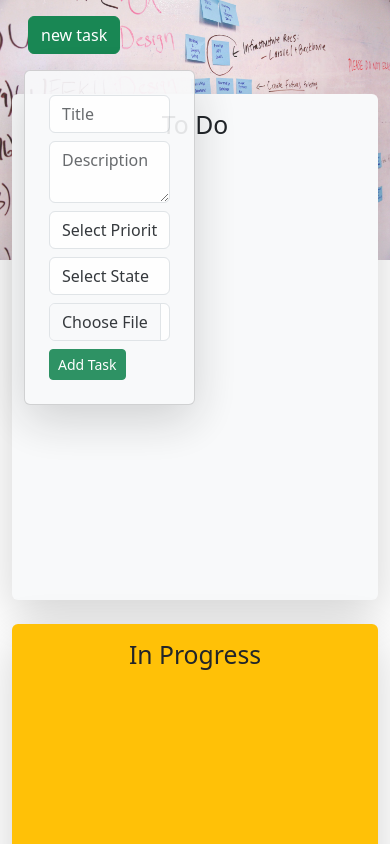
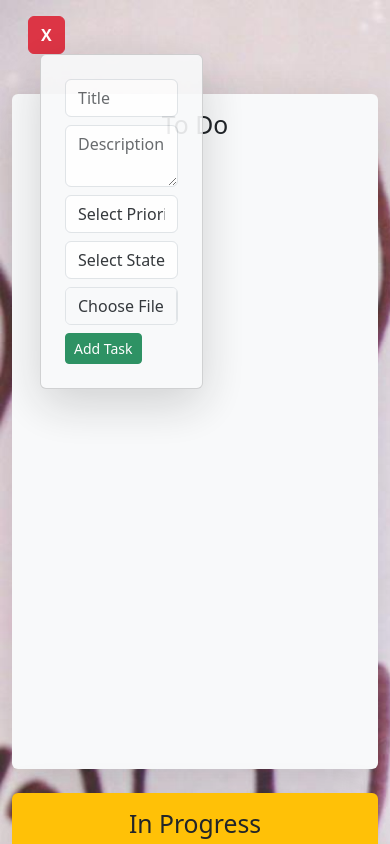
Before and after one commit to eng-mohamed-I/task-management-app-react, a React (Create React App) app: page / in a window 390 px wide. Both pictures are taken after a click on the button "new task". Shown: the top 844 px of the page. Built offline with nearby package versions, Linux system fonts and the light colour scheme.

Commit message:
update status

```diff
--- a/package.json
+++ b/package.json
@@ -9,6 +9,7 @@
     "@testing-library/react": "^13.4.0",
     "@testing-library/user-event": "^13.5.0",
     "bootstrap": "^5.3.3",
+    "font-awesome": "^4.7.0",
     "react": "^18.3.1",
     "react-dom": "^18.3.1",
     "react-hook-form": "^7.53.1",
--- a/src/Pages/task-form/task-form.jsx
+++ b/src/Pages/task-form/task-form.jsx
@@ -1,17 +1,22 @@
-import React from "react";
 import style from "./task-form.module.css";
-import { useForm, Controller } from "react-hook-form";
+import { useForm } from "react-hook-form";
 import { yupResolver } from "@hookform/resolvers/yup";
 import { useDispatch } from "react-redux";
 import { addTask } from "../../Redux/taskSlice";
 import { taskSchema } from "../../Validators/validationSchema";
+import { useEffect, useState } from "react";
 
-const TaskForm = () => {
+const TaskForm = ({ formVisibilty }) => {
+  const [addFormVisibilty, setAddFormVisibilty] = useState(false);
+
+  useEffect(() => {
+    setAddFormVisibilty(formVisibilty);
+  }, [formVisibilty]);
+
   const dispatch = useDispatch();
   const {
     register,
     handleSubmit,
-    control,
     formState: { errors },
   } = useForm({
     resolver: yupResolver(taskSchema),
@@ -20,10 +25,13 @@ const TaskForm = () => {
   const onSubmit = (data) => {
     const newTask = { id: Date.now(), ...data };
     dispatch(addTask(newTask));
+    setAddFormVisibilty(false);
   };
 
   return (
-    <div className="container">
+    <>
+      {addFormVisibilty && (
+        <div className={`${style.addform} container`}>
           <form
             onSubmit={handleSubmit(onSubmit)}
             className="card p-4 shadow-lg bg-light d-flex flex-column gap-2 col-6"
@@ -47,7 +55,9 @@ const TaskForm = () => {
                 placeholder="Description"
               />
               {errors.description && (
-            <small className="text-danger">{errors.description.message}</small>
+                <small className="text-danger">
+                  {errors.description.message}
+                </small>
               )}
             </div>
 
@@ -76,7 +86,11 @@ const TaskForm = () => {
             </div>
 
             <div className="d-flex flex-column">
-          <input className="form-control" type="file" {...register("image")} />
+              <input
+                className="form-control"
+                type="file"
+                {...register("image")}
+              />
               {errors.image && (
                 <small className="text-danger"> {errors.image.message}</small>
               )}
@@ -89,6 +103,8 @@ const TaskForm = () => {
             </div>
           </form>
         </div>
+      )}
+    </>
   );
 };
 
--- a/src/Pages/task-form/task-form.module.css
+++ b/src/Pages/task-form/task-form.module.css
@@ -0,0 +1,14 @@
+.addform {
+  animation: formAnimation 0.5s ease;
+}
+
+@keyframes formAnimation {
+  0% {
+    opacity: 0%;
+    width: 0%;
+  }
+  100% {
+    opacity: 90%;
+    width: 100%;
+  }
+}
--- a/src/Pages/task-list/task-list.jsx
+++ b/src/Pages/task-list/task-list.jsx
@@ -8,7 +8,8 @@ const KanbanBoard = () => {
   const tasks = useSelector((state) => state.tasks.tasks);
   const dispatch = useDispatch();
   const handleStateChange = (taskId, newState) => {
-    dispatch(editTask({ id: taskId, state: newState }));
+    dispatch(editTask({ id: taskId, updatedState: newState }));
+    console.log(newState);
   };
   const [addFormVisibilty, setAddFormVisibilty] = useState(false);
   const showHiddenForm = () => {
@@ -30,31 +31,41 @@ const KanbanBoard = () => {
     <div className={`${style.main} container-fulid`}>
       <img
         src="pexels-startup-stock-photos-7376.jpg"
-        alt=""
-        className="w-100 position-fixed top-0 start-0"
+        alt="image/background"
+        className={` ${style.backGroundImg} w-100 position-fixed top-0 start-0`}
       />
-      <div className={` container`}>
-        <div className="position-relative">
+      <div className={` container `}>
+        <div className="position-relative  p-3">
+          {addFormVisibilty ? (
             <button
               onClick={() => showHiddenForm()}
-            className="btn-success btn m-3 position-relative"
+              className="btn btn-danger fw-bold "
+            >
+              X
+            </button>
+          ) : (
+            <button
+              onClick={() => showHiddenForm()}
+              className="btn-success btn position-relative "
             >
               new task
             </button>
-          {addFormVisibilty && (
+          )}
+
           <div
-              className={`position-absolute col-lg-12 col-md-8 col-sm-8 ${style.addtask}`}
+            className={`position-absolute  col-lg-12 col-md-8 col-sm-10 ${style.addtask}`}
           >
-              <TaskForm />
+            <TaskForm formVisibilty={addFormVisibilty} />
           </div>
-          )}
         </div>
 
         <div className="row position-relative mt-4">
           {columns.map((column) => (
             <div className="col-md-4 mb-4" key={column.id}>
               <div
-                className={`p-3 ${column.color} rounded ${style.column} shadow-lg`}
+                className={`p-3 ${column.color} rounded ${style.column} ${
+                  style.cCard
+                }  shadow-lg`}
               >
                 <h2 className={`text-center ${column.textColor}`}>
                   {column.title}
--- a/src/Pages/task-list/task-list.module.css
+++ b/src/Pages/task-list/task-list.module.css
@@ -1,7 +1,11 @@
 .addtask {
   z-index: 10000;
   opacity: 90%;
-  animation: formAnimation 0.2s ease;
+}
+
+.cCard {
+  height: 80vh;
+  overflow-y: scroll;
 }
 
 .column {
@@ -19,11 +23,12 @@
   transform: scale(1.02);
 }
 
-@keyframes formAnimation {
-  0% {
-    opacity: 0%;
+@media (max-width: 980px) {
+  .main {
+    background-image: url(../../../public/pexels-startup-stock-photos-7376.jpg);
+    background-size: cover;
   }
-  100% {
-    opacity: 100%;
+  .backGroundImg {
+    display: none;
   }
 }
--- a/src/Redux/taskSlice.js
+++ b/src/Redux/taskSlice.js
@@ -13,10 +13,10 @@ const taskSlice = createSlice({
       state.tasks.push(action.payload);
     },
     editTask: (state, action) => {
-      const { id, updatedTask } = action.payload;
+      const { id, updatedState } = action.payload;
       const index = state.tasks.findIndex((task) => task.id === id);
       if (index !== -1) {
-        state.tasks[index].state = updatedTask;
+        state.tasks[index].state = updatedState;
       }
     },
     deleteTask: (state, action) => {
```
Also changed, not shown: 1 other file (tests, documents, lock files or other folders). Lines whose indentation alone changed are shown as unchanged.
